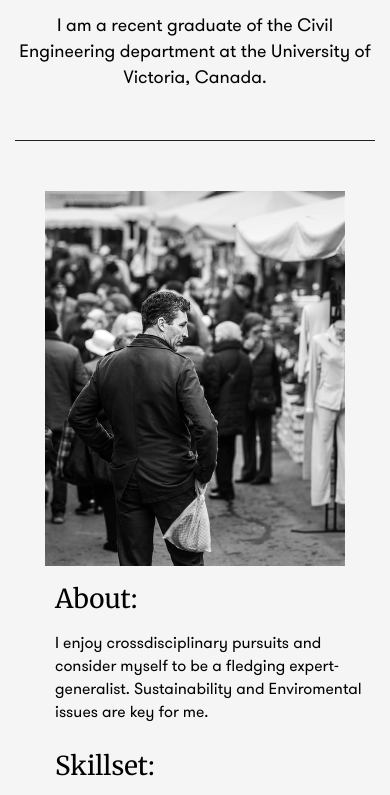
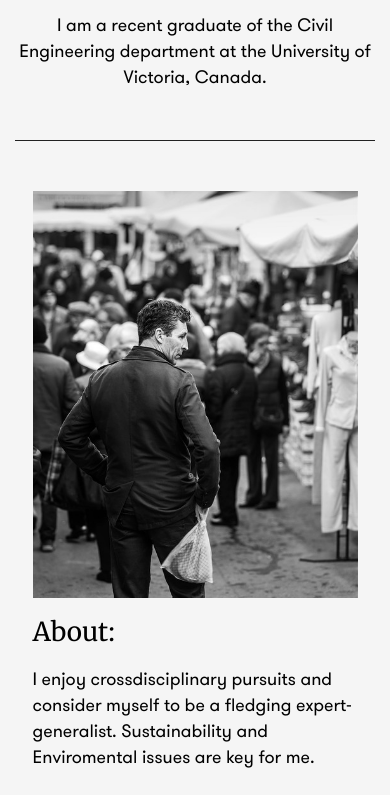
Before and after one commit to kiratilcock1/kiratilcock, a plain HTML site: page index.html in a window 390 px wide. Shown: the part 396-1191 px from the top of the page. Drawn offline with nearby package versions, Linux system fonts and the light colour scheme; files whose address does not match are found by name.

Commit message:
Fonts update

```diff
--- a/index.css
+++ b/index.css
@@ -7,24 +7,26 @@
        url('fonts/walsheim/GT-Walsheim-Regular.ttf')  format('truetype'), /* Safari, Android, iOS */
        url('fonts/walsheim/GT-Walsheim-Regular.svg#svgFontName') format('svg'); /* Legacy iOS */
 }
-
+@font-face {
+  font-family: 'Walsheim-Italic';
+  src: url('fonts/walsheim/GT-Walsheim-Regular.eot'); /* IE9 Compat Modes */
+  src: url('fonts/walsheim/GT-Walsheim-Regular.eot?#iefix') format('embedded-opentype'), /* IE6-IE8 */
+       url('fonts/walsheim/GT-Walsheim-Regular.woff2') format('woff2'), /* Super Modern Browsers */
+       url('fonts/walsheim/GT-Walsheim-Regular.woff') format('woff'), /* Pretty Modern Browsers */
+       url('fonts/walsheim/GT-Walsheim-Regular.ttf')  format('truetype'), /* Safari, Android, iOS */
+       url('fonts/walsheim/GT-Walsheim-Regular.svg#svgFontName') format('svg'); /* Legacy iOS */
+}
 html, body {
     margin: 0;
     height: 100%;
     background-color: #f5f5f5;
+    font-size: 18px;
 }
 body {
   /*  font-family: 'Space Mono', monospace;*/
-    font-family: 'Walsheim';
+  font-family: 'Walsheim';
 }
-::selection {
-  background: #6E1FFF; /* WebKit/Blink Browsers */
-  color: white;
-}
-::-moz-selection {
-  background: #6E1FFF; /* Gecko Browsers */
-  color: white;
-}
+
 .header {
   height: 50px;
   margin: 0;
@@ -73,6 +75,14 @@ a.head {
 a.color:hover {
   color: #6E1FFF;
 }
+::selection {
+  background: #6E1FFF; /* WebKit/Blink Browsers */
+  color: white;
+}
+::-moz-selection {
+  background: #6E1FFF; /* Gecko Browsers */
+  color: white;
+}
 .copyright {
   text-align: center;
   position: absolute;
@@ -85,6 +95,7 @@ a.color:hover {
 .white {
   color: white;
 }
+
 ul.dash {
     list-style: none;
     margin-left: 0;
@@ -113,6 +124,7 @@ hr {
   text-align: right;
   width:52%;
   padding-top: 15px;
+  font-family:
 }
 .left{
   width: 48%;
@@ -142,7 +154,7 @@ hr {
     flex-direction: column;
   }
   .one {
-    width: 300px;
+    width: 325px;
   }
   .one,
   .two,
@@ -150,6 +162,7 @@ hr {
     margin-left: auto;
     margin-right: auto;
     display: inline-block;
+    padding: 0;
   }
   h3 {
     padding-top: 20px;
```
